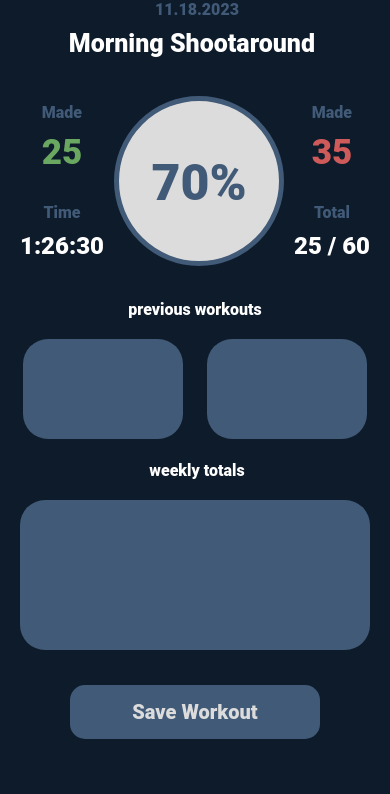
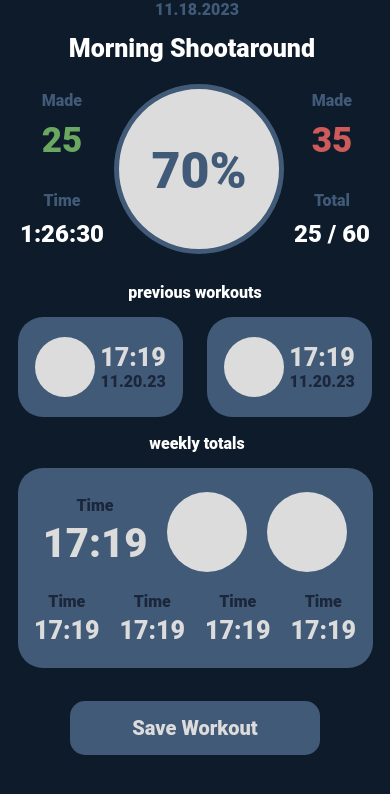
Before and after one commit to Project-Lebron/projectLebron, a React Native app: screen /WorkoutEnd in a window 390 px wide. Shown: the top 794 px of the page. Built offline with nearby package versions, Linux system fonts and the light colour scheme.

Commit message:
end workout screen almost done

```diff
--- a/src/screens/WorkoutEnd.tsx
+++ b/src/screens/WorkoutEnd.tsx
@@ -7,7 +7,7 @@ const WorkoutEnd = ({ navigation }: {navigation: any}) => {
           <StatusBar barStyle={'light-content'} />
 
           {/* title text */}
-          <Text style={styles.smallText}> 11.18.2023</Text>
+          <Text style={[styles.smallText, {marginBottom: 10}]}> 11.18.2023</Text>
           <View style={styles.topContainer}>
             <Text style={styles.titleText}>Morning Shootaround </Text>
           </View>
@@ -55,14 +55,64 @@ const WorkoutEnd = ({ navigation }: {navigation: any}) => {
           {/* two boxes */}
           <Text style={[styles.titleText, { fontSize: 16, marginBottom: 5, fontWeight: '800' }]}> previous workouts </Text>
           <View style={styles.bottomBoxContainer}>
-            <TouchableOpacity style={styles.bottomBoxes}></TouchableOpacity>
-            <TouchableOpacity style={styles.bottomBoxes}></TouchableOpacity>
+
+            {/* left box */}
+            <TouchableOpacity style={styles.bottomBoxes}>
+              <View style={styles.smallCircles}></View>
+              <View style={[styles.labelContainer, {marginLeft: 5, alignItems: 'flex-end'}]}>
+                <Text style={[styles.boxText, { fontSize: 25 }]}>17:19</Text>
+                <Text style={[styles.boxText, { color: '#1B263B'}]}>11.20.23</Text>
+              </View>
+            </TouchableOpacity>
+
+            {/* right box */}
+            <TouchableOpacity style={styles.bottomBoxes}>
+              <View style={styles.smallCircles}></View>
+              <View style={[styles.labelContainer, {marginLeft: 5, alignItems: 'flex-end'}]}>
+                <Text style={[styles.boxText, { fontSize: 25 }]}>17:19</Text>
+                <Text style={[styles.boxText, { color: '#1B263B'}]}>11.20.23</Text>
+              </View>
+            </TouchableOpacity>
+
           </View>
 
           {/* big box */}
           <Text style={[styles.titleText, { fontSize: 16, marginBottom: 5, fontWeight: '800' }]}> weekly totals</Text>
           <View style={styles.bottomBoxContainer}>
-            <View style={styles.bigBox}></View>
+
+            <TouchableOpacity style={styles.bigBox}>
+              <View style={styles.columnContainer}>
+                <View style={[styles.labelContainer, {margin: 10 }]}>
+                  <Text style={[styles.boxText, { color: '#1B263B'}]}>Time</Text>
+                  <Text style={[styles.boxText, { fontSize: 40, marginTop: 5 }]}>17:19</Text>
+                </View>
+                <View style={[styles.labelContainer, {margin: 10, alignItems: 'flex-end'}]}>
+                  <View style={[styles.mediumCircles]}></View>
+                </View>
+                <View style={[styles.labelContainer, {margin: 10, alignItems: 'flex-end'}]}>
+                  <View style={[styles.mediumCircles]}></View>
+                </View>
+              </View>
+              <View style={styles.columnContainer}>
+                <View style={[styles.labelContainer, {margin: 10 }]}>
+                  <Text style={[styles.boxText, { color: '#1B263B'}]}>Time</Text>
+                  <Text style={[styles.boxText, { fontSize: 25, marginTop: 5 }]}>17:19</Text>
+                </View>
+                <View style={[styles.labelContainer, {margin: 10}]}>
+                  <Text style={[styles.boxText, { color: '#1B263B'}]}>Time</Text>
+                  <Text style={[styles.boxText, { fontSize: 25, marginTop: 5 }]}>17:19</Text>
+                </View>
+                <View style={[styles.labelContainer, {margin: 10}]}>
+                  <Text style={[styles.boxText, { color: '#1B263B'}]}>Time</Text>
+                  <Text style={[styles.boxText, { fontSize: 25, marginTop: 5 }]}>17:19</Text>
+                </View>
+                <View style={[styles.labelContainer, {margin: 10}]}>
+                  <Text style={[styles.boxText, { color: '#1B263B'}]}>Time</Text>
+                  <Text style={[styles.boxText, { fontSize: 25, marginTop: 5 }]}>17:19</Text>
+                </View>
+              </View>
+            </TouchableOpacity>
+
           </View>
 
           {/* button */}
@@ -92,8 +142,8 @@ const styles = StyleSheet.create({
     titleText: {
       color:'white',
       fontFamily: 'Roboto',
-      marginTop: 10,
-      marginBottom: 5,
+      marginTop: 5,
+      marginBottom: 3,
       fontSize: 25,
       fontWeight: "800",
     },
@@ -107,7 +157,7 @@ const styles = StyleSheet.create({
       flexDirection: 'row',
       justifyContent: 'center',
       alignItems: 'center',
-      marginTop: 20,
+      marginTop: 5,
     },
     topStatsContainer: {
       flexDirection: 'column',
@@ -167,40 +217,60 @@ const styles = StyleSheet.create({
         alignItems: 'center',
     },
     bottomBoxes: {
-      width: 160,
+      width: 165,
       height: 100,
       justifyContent: 'center',
       alignItems: 'center',
       flexDirection: 'row',
       borderRadius: 25,
-      marginTop: 15,
+      marginTop: 10,
       margin: 12,
       backgroundColor: '#415A77',
     },
-    bigBox: {
-      width: 350,
-      height: 150,
+    columnContainer: {
+      flexDirection: 'row',
       justifyContent: 'center',
       alignItems: 'center',
+      marginBottom: 0,
+      marginTop: 0,
+    },
+    bigBox: {
+      width: 355,
+      height: 200,
+      justifyContent: 'center',
+      alignItems: 'center',
+      flexDirection: 'column',
       borderRadius: 25,
-      marginTop: 15,
-      margin: 15,
+      marginTop: 10,
+      margin: 3,
       backgroundColor: '#415A77',
     },
-    innerSmallBox: {
-      flexDirection: 'row',
-
+    boxText: {
+      color:'#DCDCDC',
+      fontFamily: 'Roboto',
+      fontSize: 16,
+      fontWeight: "800",
+    },
+    boxRowContainer: {
+      flexDirection: 'column',
+      alignItems: 'center',
+      justifyContent: 'center',
     },
     smallCircles: {
-      width: 50,
-      height: 50,
+      width: 60,
+      height: 60,
       justifyContent: 'center',
       alignItems: 'center',
-      marginBottom: 15,
       borderRadius: 150,
       backgroundColor: '#DCDCDC',
-      borderColor: "#415A77",
-      borderWidth: 6,
+    },
+    mediumCircles: {
+      width: 80,
+      height: 80,
+      justifyContent: 'center',
+      alignItems: 'center',
+      borderRadius: 150,
+      backgroundColor: '#DCDCDC',
     },
     endButton: {
       width: 250,
@@ -209,7 +279,7 @@ const styles = StyleSheet.create({
       alignItems: 'center',
       backgroundColor: '#415A77',
       fontFamily: 'Roboto',
-      marginTop: 20,
+      marginTop: 30,
       marginBottom: 30,
     },
     endButtonText: {
@@ -217,7 +287,8 @@ const styles = StyleSheet.create({
       fontFamily: 'Roboto',
       fontWeight: '900',
       fontSize: 20,
-      marginVertical: 15,
+      marginTop: 15,
+      marginBottom: 15,
     },
   })
 
```
